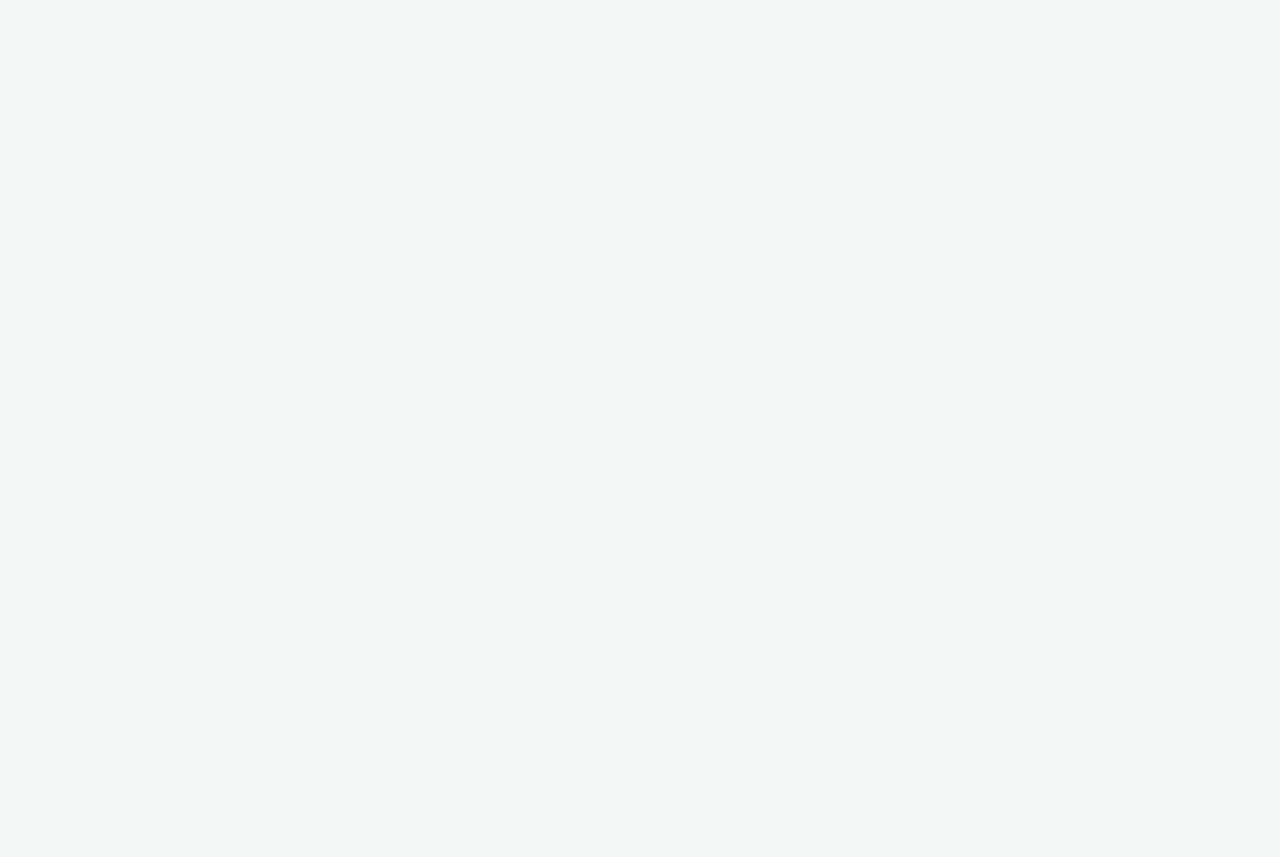
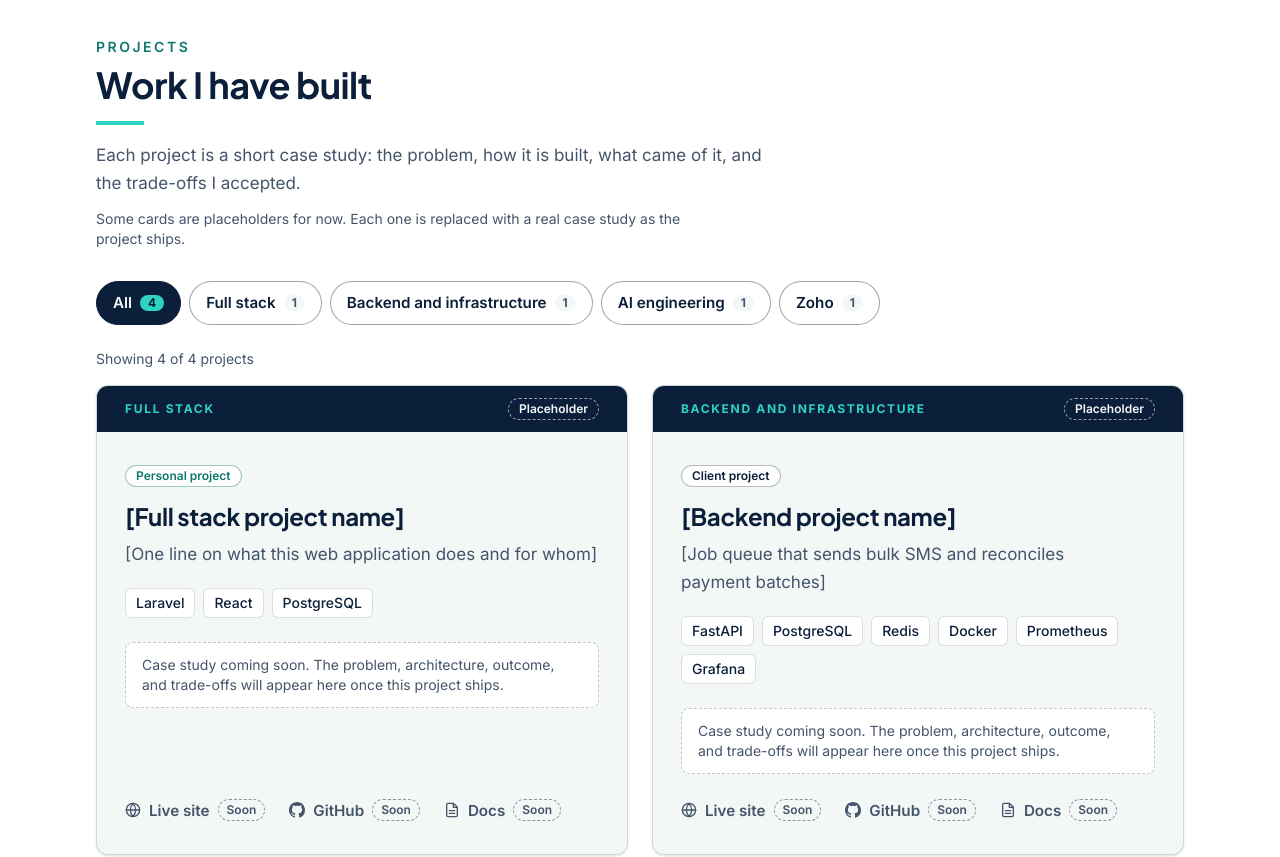
Before and after one commit to gilbertofke/gilbert-portfolio, a Next.js app: page / in a window 1280 px wide. Shown: the part 1460-2317 px from the top of the page. Before the commit the page ends 1416 px from the top, so only its background shows below. Built offline with nearby package versions, Linux system fonts and the light colour scheme.

Commit message:
feat: add projects section with filter chips and featured layout

```diff
--- a/src/app/page.tsx
+++ b/src/app/page.tsx
@@ -1,6 +1,7 @@
 import About from "@/components/About";
 import Hero from "@/components/Hero";
 import Nav from "@/components/Nav";
+import Projects from "@/components/Projects";
 
 export default function Home() {
   return (
@@ -9,6 +10,7 @@ export default function Home() {
       <main id="main">
         <Hero />
         <About />
+        <Projects />
       </main>
     </>
   );
--- /dev/null
+++ b/src/components/Projects.tsx
@@ -0,0 +1,144 @@
+"use client";
+
+import { useState } from "react";
+import { lensLabels, projects } from "@/data/projects";
+import type { Lens } from "@/lib/types";
+import ProjectCard from "./ProjectCard";
+import SectionHeading from "./SectionHeading";
+
+type Filter = "all" | Lens;
+
+const lenses = Object.keys(lensLabels) as Lens[];
+
+const options: { id: Filter; label: string }[] = [
+  { id: "all", label: "All" },
+  ...lenses.map((lens) => ({ id: lens, label: lensLabels[lens] })),
+];
+
+function countFor(filter: Filter) {
+  return filter === "all"
+    ? projects.length
+    : projects.filter((project) => project.lens === filter).length;
+}
+
+export default function Projects() {
+  const [filter, setFilter] = useState<Filter>("all");
+
+  const visible =
+    filter === "all"
+      ? projects
+      : projects.filter((project) => project.lens === filter);
+
+  const single = visible.length === 1;
+  const wideLast = !single && visible.length % 2 === 1;
+
+  const hasPlaceholders = projects.some(
+    (project) => project.status === "placeholder",
+  );
+
+  return (
+    <section
+      id="projects"
+      className="border-y border-line bg-white py-16 md:py-20"
+    >
+      <div className="page-container">
+        <SectionHeading
+          eyebrow="Projects"
+          title="Work I have built"
+          intro="Each project is a short case study: the problem, how it is built, what came of it, and the trade-offs I accepted."
+        />
+
+        {hasPlaceholders ? (
+          <p className="mt-3 max-w-2xl text-sm text-muted">
+            Some cards are placeholders for now. Each one is replaced with a
+            real case study as the project ships.
+          </p>
+        ) : null}
+
+        <div
+          role="group"
+          aria-label="Filter projects by area"
+          className="mt-8 flex flex-wrap gap-2"
+        >
+          {options.map((option) => {
+            const selected = filter === option.id;
+            const count = countFor(option.id);
+
+            return (
+              <button
+                key={option.id}
+                type="button"
+                onClick={() => setFilter(option.id)}
+                aria-pressed={selected}
+                className={`inline-flex min-h-11 items-center gap-2 rounded-full border px-4 text-[0.95rem] font-semibold transition-colors duration-200 ${
+                  selected
+                    ? "border-navy bg-navy text-paper"
+                    : "border-navy/40 bg-white text-navy hover:border-navy hover:bg-paper"
+                }`}
+              >
+                {option.label}
+                <span
+                  aria-hidden="true"
+                  className={`rounded-full px-2 text-xs font-bold ${
+                    selected ? "bg-turq text-navy" : "bg-paper text-muted"
+                  }`}
+                >
+                  {count}
+                </span>
+                <span className="sr-only">
+                  ({count} {count === 1 ? "project" : "projects"})
+                </span>
+              </button>
+            );
+          })}
+        </div>
+
+        <p role="status" className="mt-6 text-sm text-muted">
+          Showing {visible.length} of {projects.length}{" "}
+          {projects.length === 1 ? "project" : "projects"}
+        </p>
+
+        {visible.length > 0 ? (
+          <ul
+            key={filter}
+            className={`mt-4 grid gap-6 ${single ? "" : "md:grid-cols-2"}`}
+          >
+            {visible.map((project, index) => {
+              const isLast = index === visible.length - 1;
+              const spansBoth = wideLast && isLast;
+
+              return (
+                <li
+                  key={project.slug}
+                  className={`flex ${spansBoth ? "md:col-span-2" : ""}`}
+                >
+                  <ProjectCard
+                    project={project}
+                    featured={single || spansBoth}
+                  />
+                </li>
+              );
+            })}
+          </ul>
+        ) : (
+          <div className="mt-4 rounded-xl border border-dashed border-navy/25 bg-paper px-6 py-10 text-center">
+            <p className="font-heading text-lg font-bold text-navy">
+              Nothing here yet
+            </p>
+            <p className="mx-auto mt-2 max-w-md text-muted">
+              There is no project in this area right now, and one is on its way.
+              In the meantime, take a look at everything else.
+            </p>
+            <button
+              type="button"
+              onClick={() => setFilter("all")}
+              className="btn-secondary mt-6"
+            >
+              Show all projects
+            </button>
+          </div>
+        )}
+      </div>
+    </section>
+  );
+}
```
